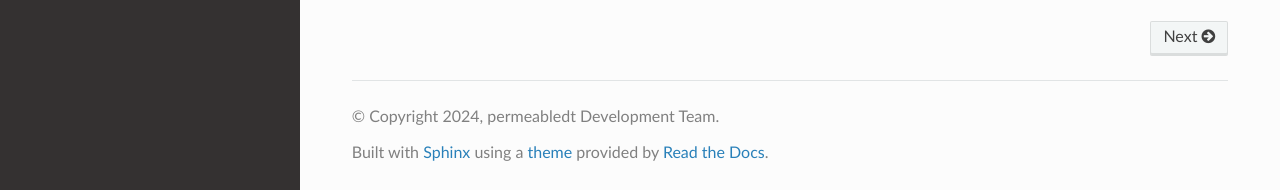
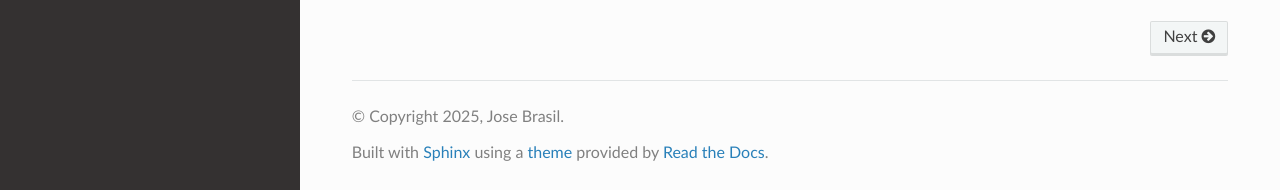
Before and after one commit to arturbra/PermeableDT, a Sphinx documentation site: the page built from docs/index.md, in a window 1280 px wide and 900 px high, scrolled down 5799 px. Shown: the part 707-897 px from the top of the window. Built offline with Sphinx 7.4.7 and the Read the Docs theme 3.1.0, drawn with Linux system fonts in a browser that asks for light colours.

Commit message:
Updated the conf copyright and authors. Minor fix on the calibration.md.

```diff
--- a/docs/conf.py
+++ b/docs/conf.py
@@ -10,8 +10,8 @@ sys.path.insert(0, os.path.abspath('..'))
 
 # -- Project information -----------------------------------------------------
 project = 'permeabledt'
-copyright = '2024, permeabledt Development Team'
-author = 'permeabledt Development Team'
+copyright = '2025, Jose Brasil'
+author = 'Jose Brasil'
 
 # The full version, including alpha/beta/rc tags
 release = '1.0.0'
```
Also changed, not shown: docs/api/calibration.md (+1 -1 lines).
